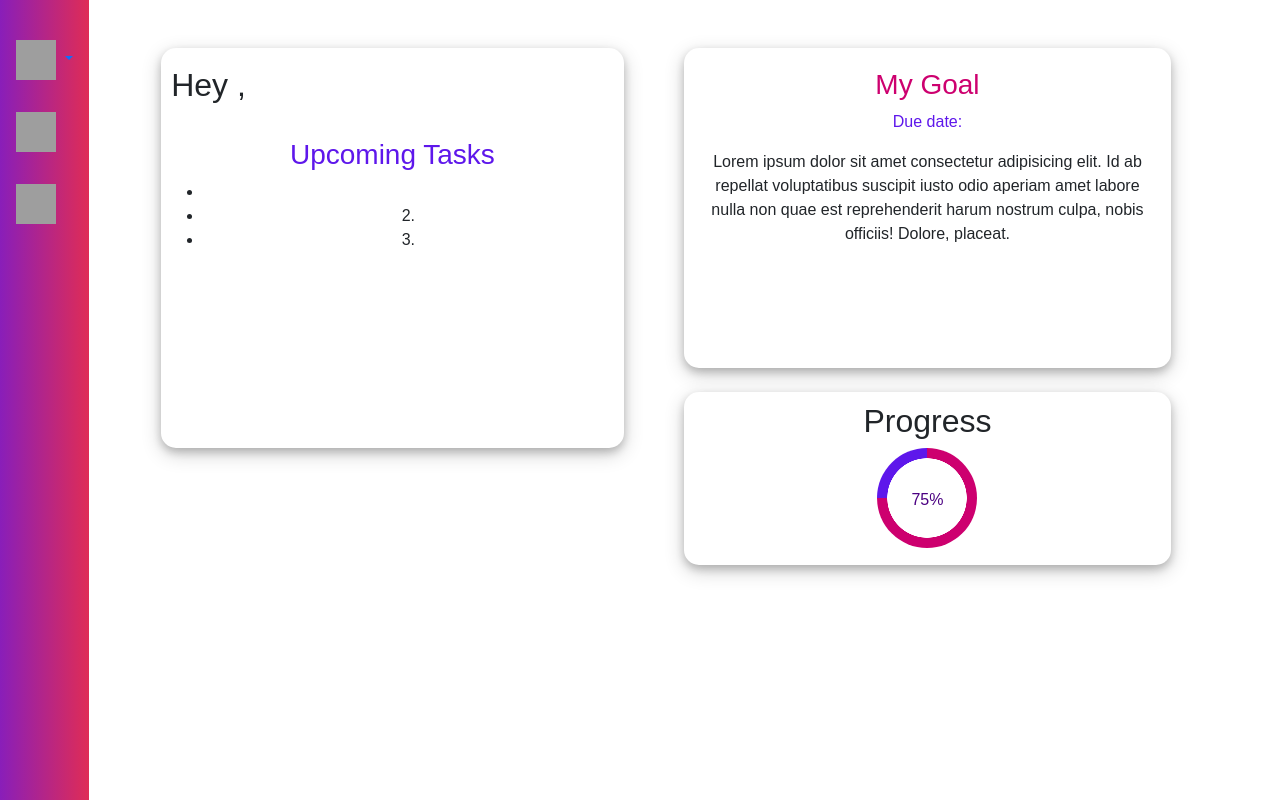
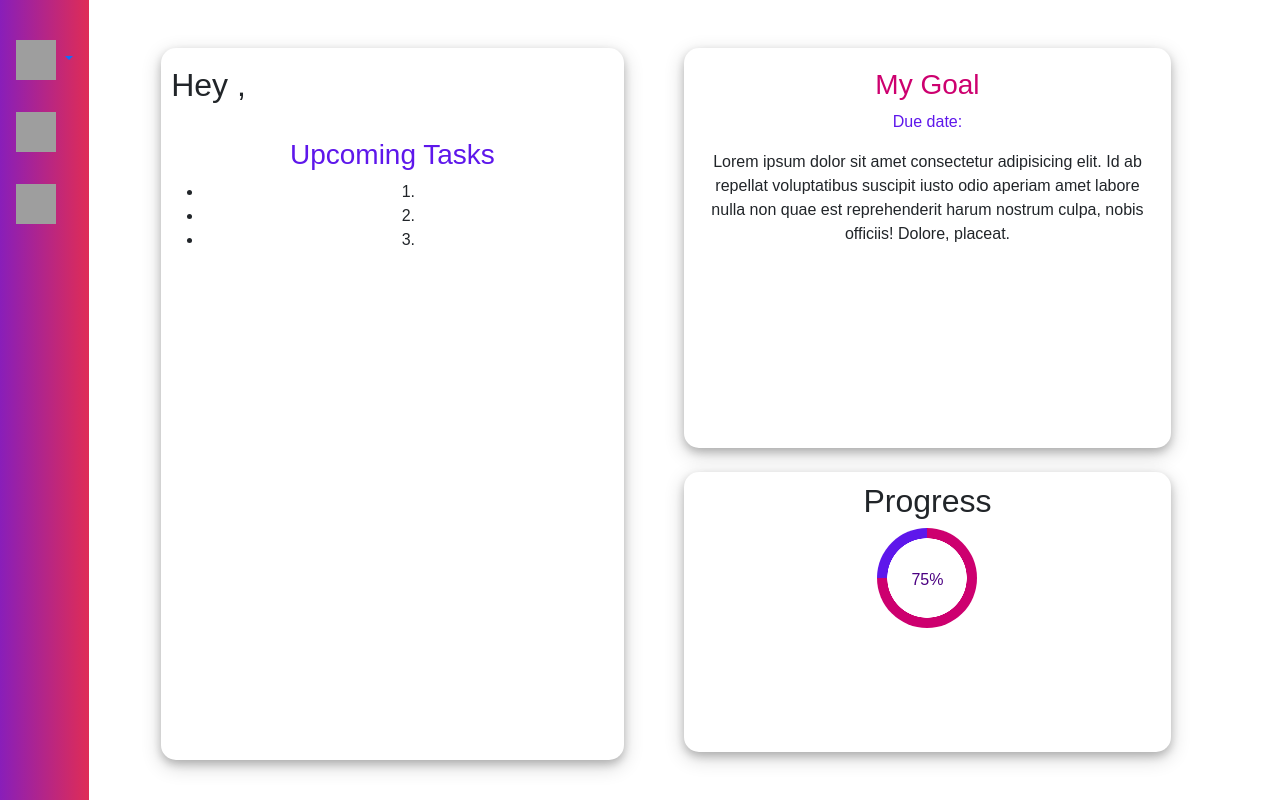
Before and after one commit to PurviSaini/Study-Planner, a website: page pages/index.html in a window 1280 px wide. Drawn offline with nearby package versions, Linux system fonts and the light colour scheme; files that its build step writes are made by us from their sources; grey boxes are pictures that could not be loaded; a web font is replaced by a local one.

Commit message:
fixed home page containers

```diff
--- a/pages/index.html
+++ b/pages/index.html
@@ -45,14 +45,14 @@
     </ul>
     <div class="content mx-0 p-4">
       <!-- Home Page Content -->
-      <div class="row justify-content-center">
+      <div class="row justify-content-center" style="height: 95%;">
         <div class="col-5 my-md-4">
             <div class="container tasks" id="upcoming">
                 <h2 class="text-start">Hey  <span class="fs-1 text-uppercase"></span>,</h2>
                 <br>
                 <h3 class="blue">Upcoming Tasks</h3>
                 <ul>
-                    <li> </li>
+                    <li>1. </li>
                     <li>2. </li>
                     <li>3. </li>
                 </ul>
--- a/public/calendar.css
+++ b/public/calendar.css
@@ -17,7 +17,7 @@
     font-weight: 400;
     font-style: normal;
 }
-li:active {
+.nav li:active {
     border-top: 1px pink solid;
     border-bottom: 1px pink solid;
 }
--- a/public/index.css
+++ b/public/index.css
@@ -30,17 +30,19 @@
 }
 
 #upcoming {
-  height: 400px;
+  height: 89vh;
   overflow: auto;
   position: relative;
 }
 
 #goals {
-  height: 40vh;
+  height: 50vh;
   overflow: auto;
   padding: 20px
 }
-
+#progress{
+  height: 35vh;
+}
 .progress-bar {
   display: inline-block;
   justify-content: center;
```
